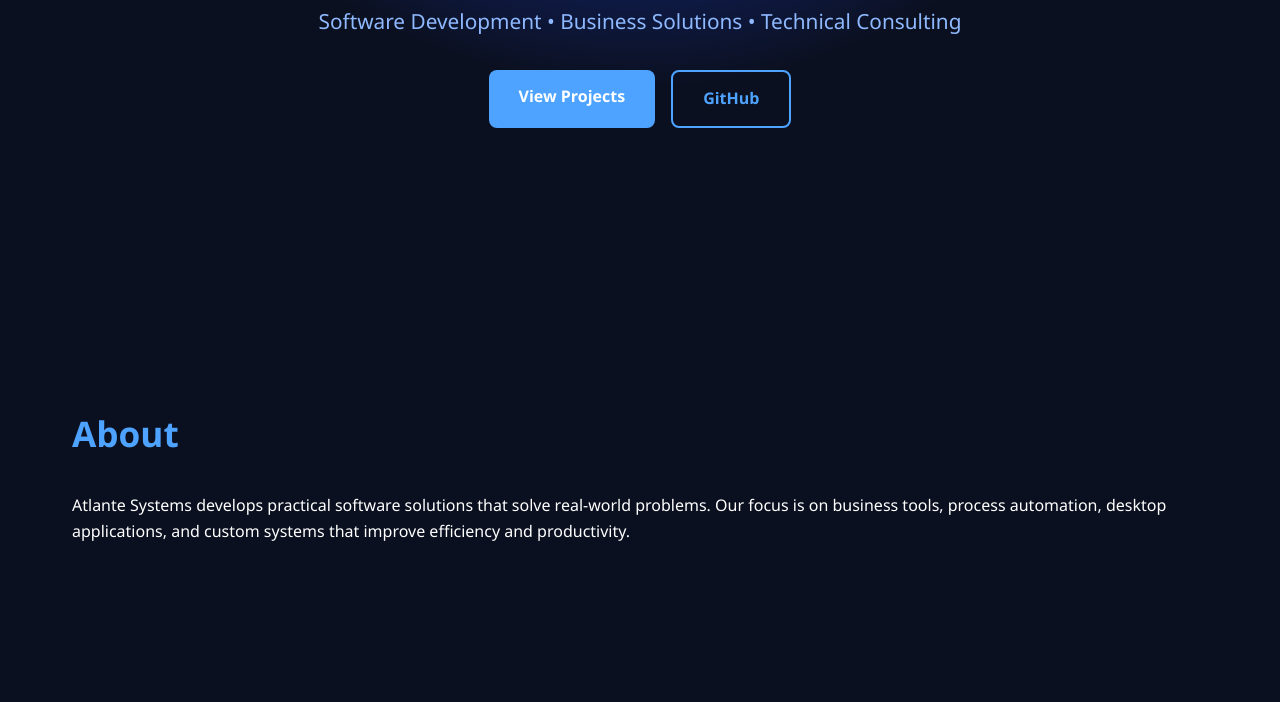
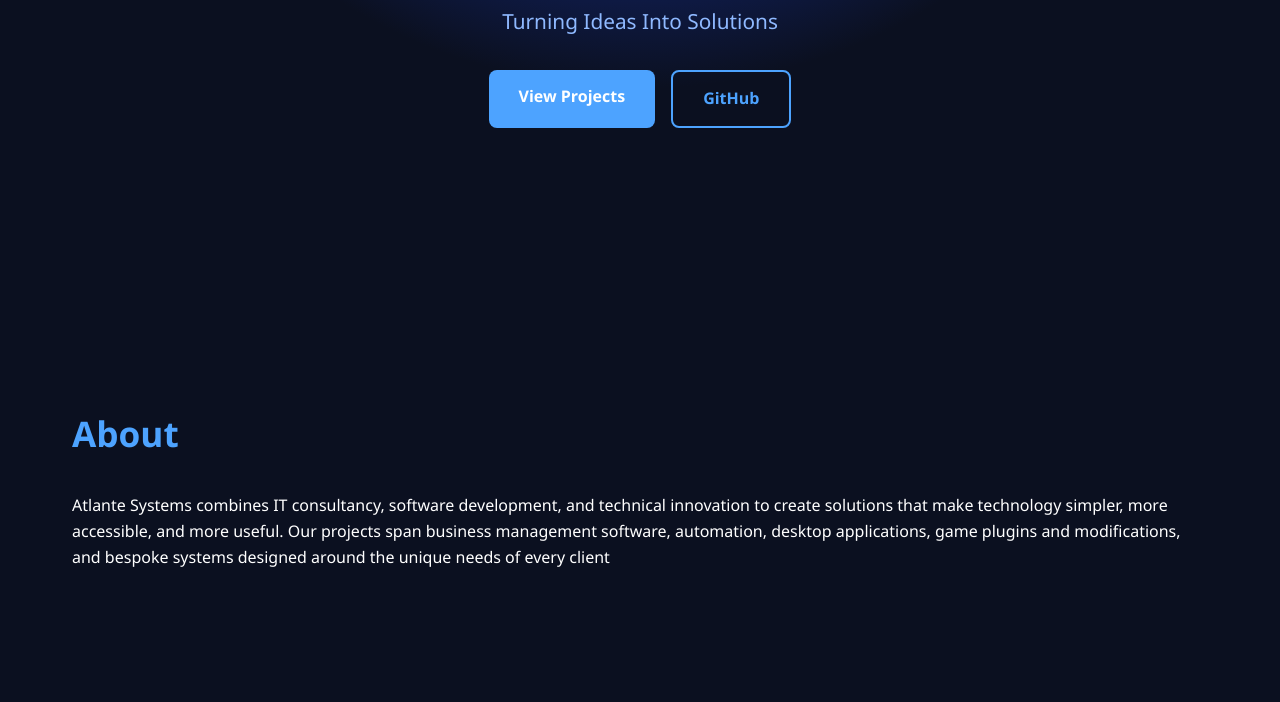
Before and after one commit to AtlanteSystems/AtlanteSystems.github.io, a plain HTML site: page index.html in a window 1280 px wide. Shown: the part 475-1177 px from the top of the page. Drawn offline with Linux system fonts and the light colour scheme.

Commit message:
Update company description

```diff
--- a/index.html
+++ b/index.html
@@ -143,7 +143,7 @@
     <h1>ATLANTE SYSTEMS</h1>
 
     <p class="subtitle">
-        Software Development • Business Solutions • Technical Consulting
+        Turning Ideas Into Solutions
     </p>
 
     <div class="hero-buttons">
@@ -164,10 +164,11 @@
     <h2>About</h2>
 
     <p>
-        Atlante Systems develops practical software solutions that solve
-        real-world problems. Our focus is on business tools,
-        process automation, desktop applications, and custom systems that
-        improve efficiency and productivity.
+        Atlante Systems combines IT consultancy, software development, and technical innovation
+        to create solutions that make technology simpler, more accessible, and more useful.
+        Our projects span business management software, automation, desktop applications,
+        game plugins and modifications, and bespoke systems
+        designed around the unique needs of every client
     </p>
 
 </section>
```
